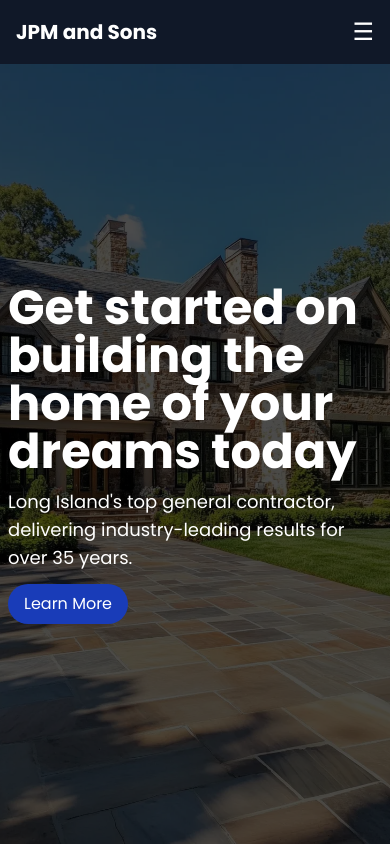
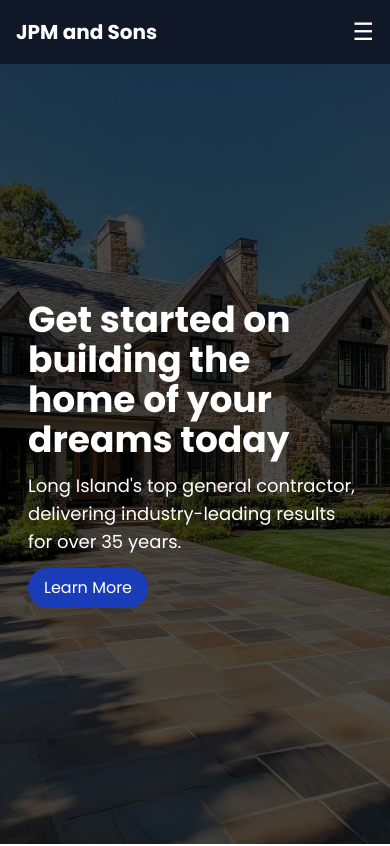
Before and after one commit to TonyRodriguez24/untitled-project, a Next.js app: page / in a window 390 px wide. Shown: the top 846 px of the page. Built offline with nearby package versions, Linux system fonts and the light colour scheme.

Commit message:
added padding on mobile hero

```diff
--- a/src/components/home-page/HeroHeader.jsx
+++ b/src/components/home-page/HeroHeader.jsx
@@ -22,8 +22,8 @@ export default function HeroHeader({
           <div className="absolute inset-0 bg-black/70 z-0 lg:hidden" />
 
           {/* Content */}
-          <div className="flex flex-col gap-3 relative z-10">
-            <h1 className="text-5xl font-extrabold select-none">{title}</h1>
+          <div className="flex flex-col p-5 lg:p-0 gap-3 relative z-10">
+            <h1 className="text-4xl lg:text-5xl font-extrabold select-none">{title}</h1>
             <p className="text-lg lg:text-xl select-none">{subtitle}</p>
             <Button CTA={buttonText} href={buttonHref} />
           </div>
```
